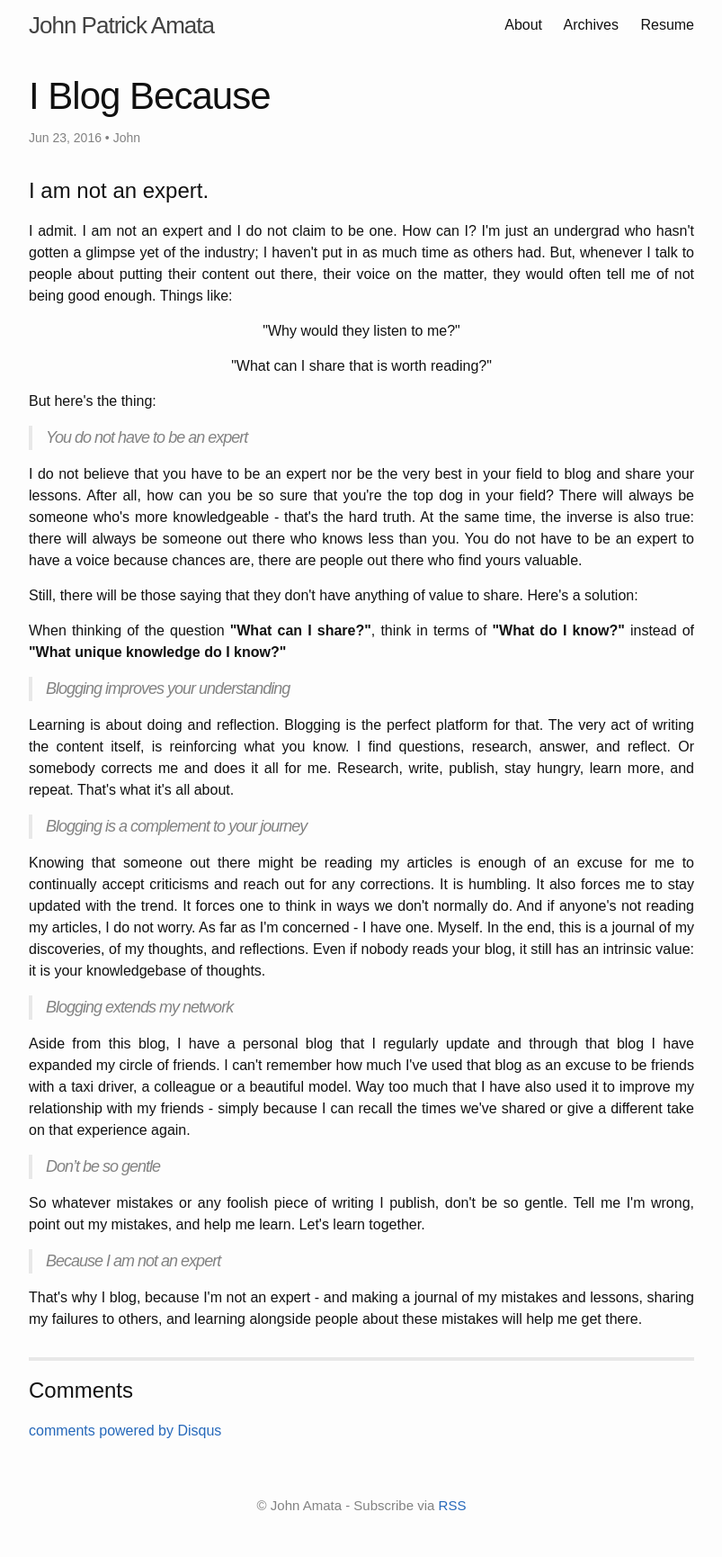
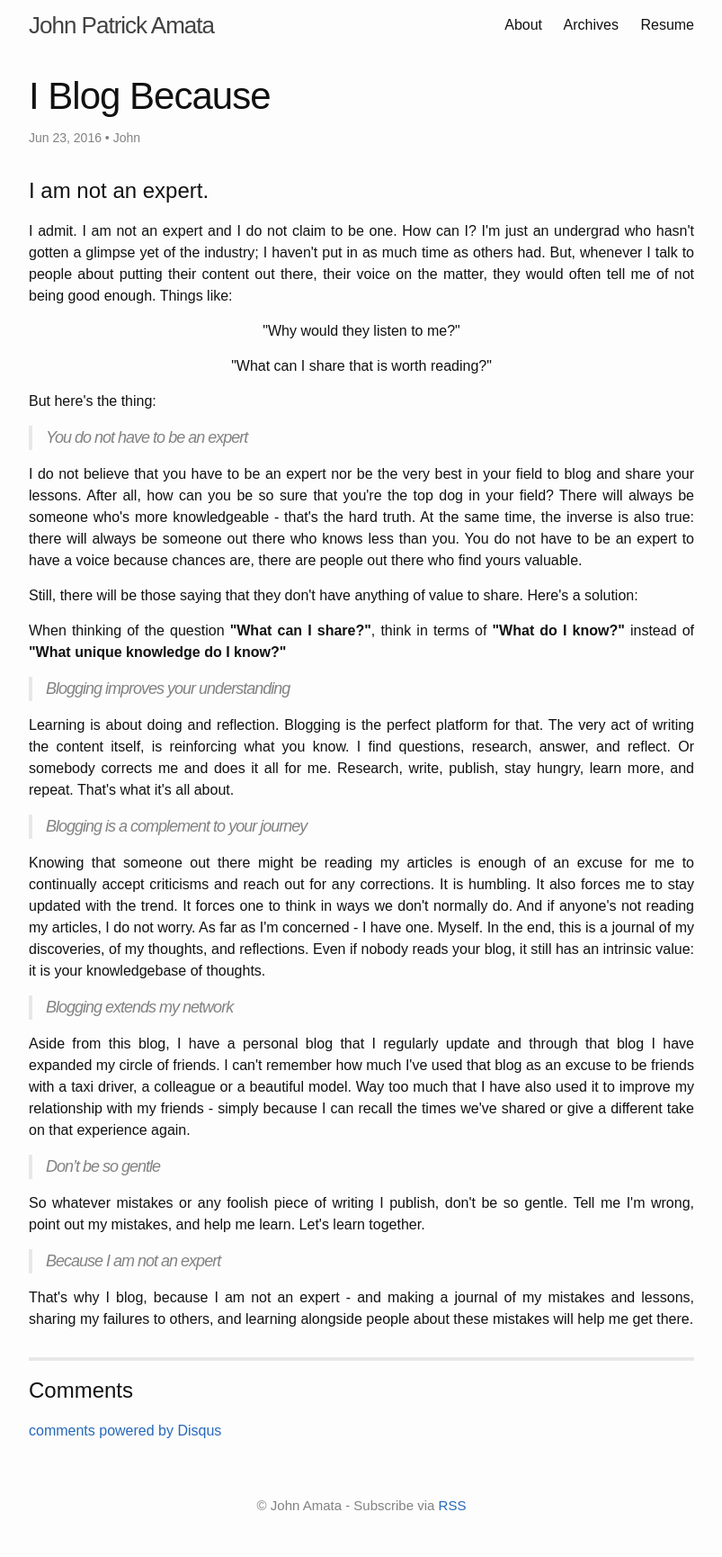
Before and after one commit to jpamata/jpamata.github.io, a Jekyll site: the page built from _posts/2016-6-23-i-blog-because.md, in a window 1280 px wide. Shown: the whole page at 90% size, without its empty margins (238-1041 px from the left). Built offline with Jekyll 4.4.1, drawn with Linux system fonts in a browser that asks for light colours; comment, search, counter and statistics services are not loaded.

Commit message:
Update 2016-6-23-i-blog-because.md

```diff
--- a/_posts/2016-6-23-i-blog-because.md
+++ b/_posts/2016-6-23-i-blog-because.md
@@ -47,4 +47,4 @@ description: I admit. I am not an expert and I do not claim to be one. How can I
 
 > Because I am not an expert
 
- <p align="justify">That's why I blog, because I'm not an expert - and making a journal of my mistakes and lessons, sharing my failures to others, and learning alongside people about these mistakes will help me get there. </p>
+ <p align="justify">That's why I blog, because I am not an expert - and making a journal of my mistakes and lessons, sharing my failures to others, and learning alongside people about these mistakes will help me get there. </p>
```
